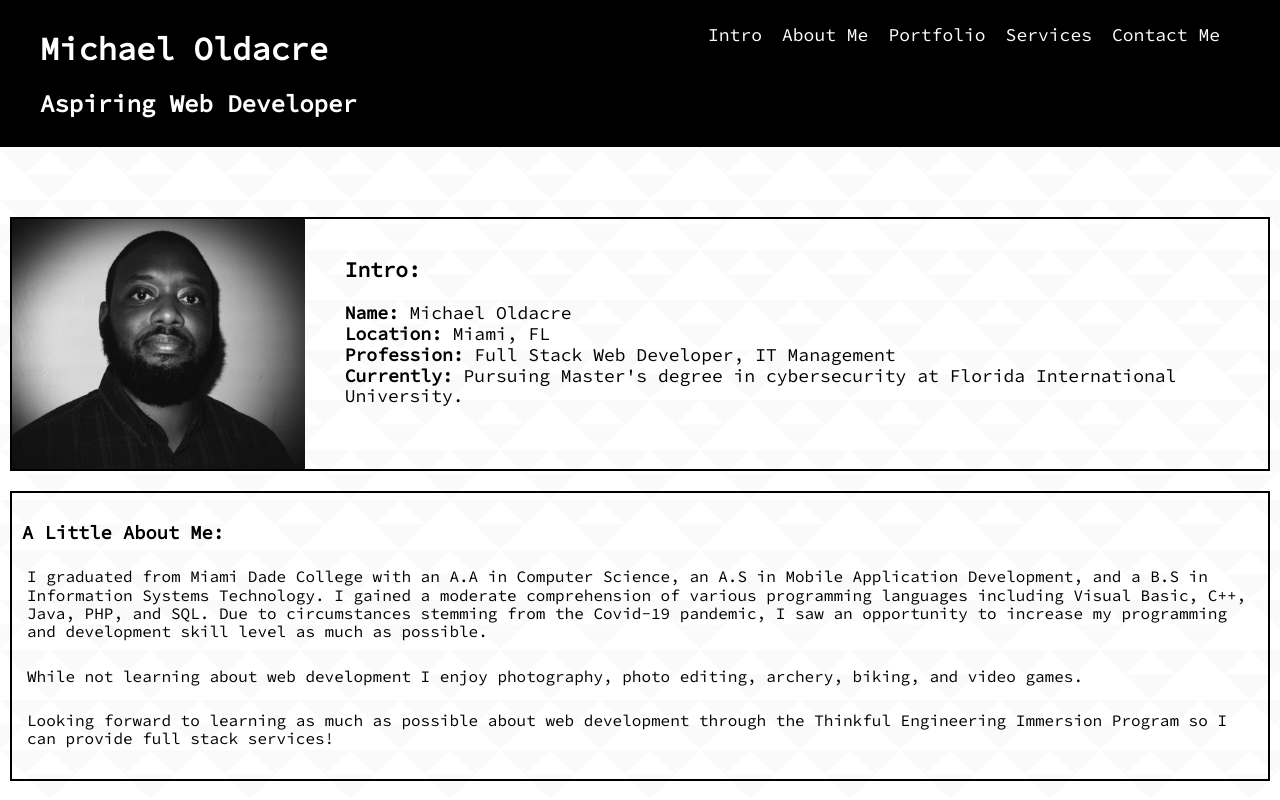
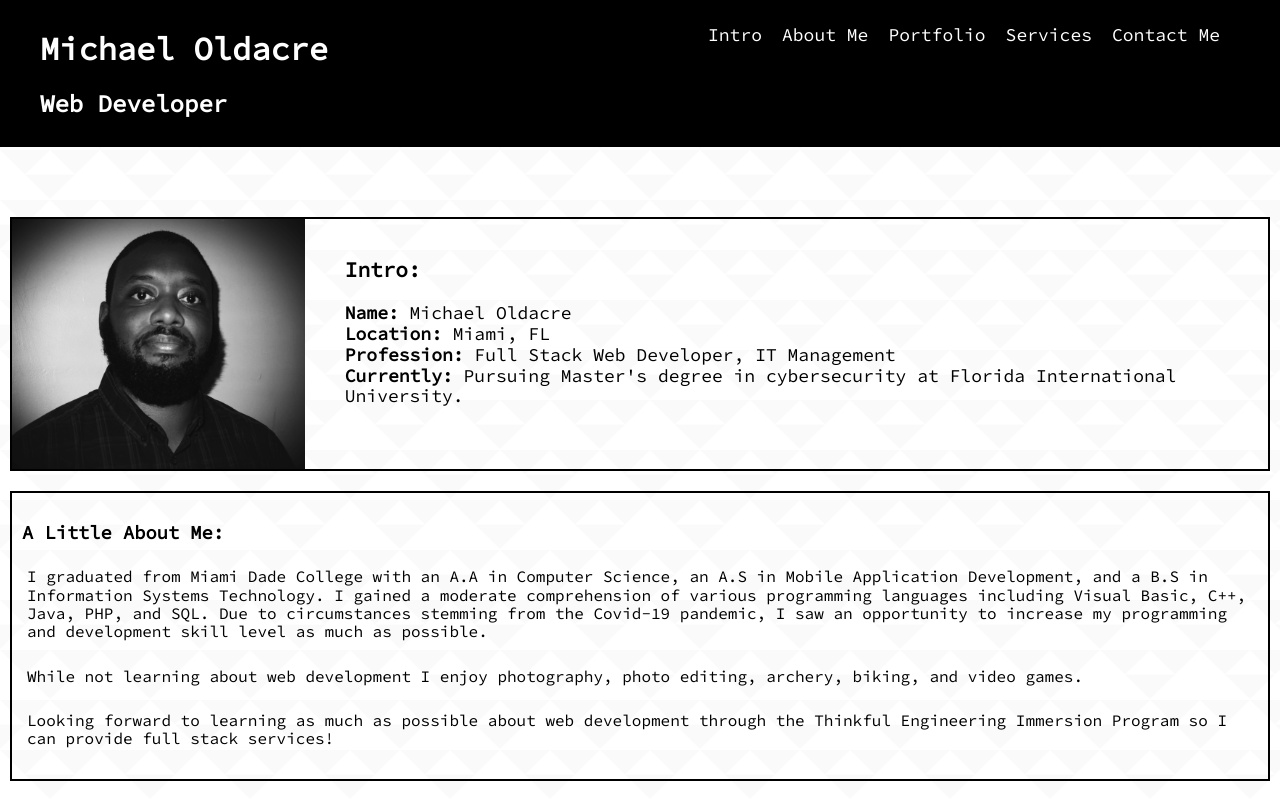
Before and after one commit to mloldacre/PersonalPortfolio, a plain HTML site: page index.html in a window 1280 px wide. Shown: the top 800 px of the page. Drawn offline with nearby package versions, Linux system fonts and the light colour scheme.

Commit message:
Updated header

```diff
--- a/index.html
+++ b/index.html
@@ -22,7 +22,7 @@
       <header>
         <div class="item">
           <h1>Michael Oldacre</h1>
-          <h2>Aspiring Web Developer</h2>
+          <h2>Web Developer</h2>
         </div>
         <!-- Navigation Bar -->
         <div class="item">
```
